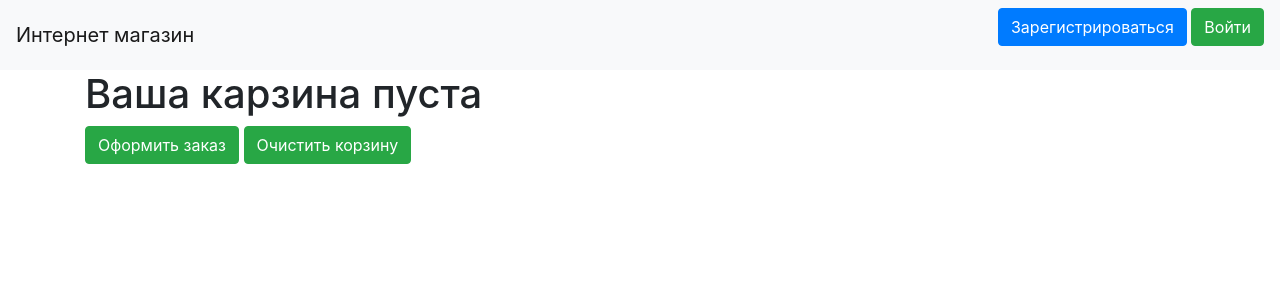
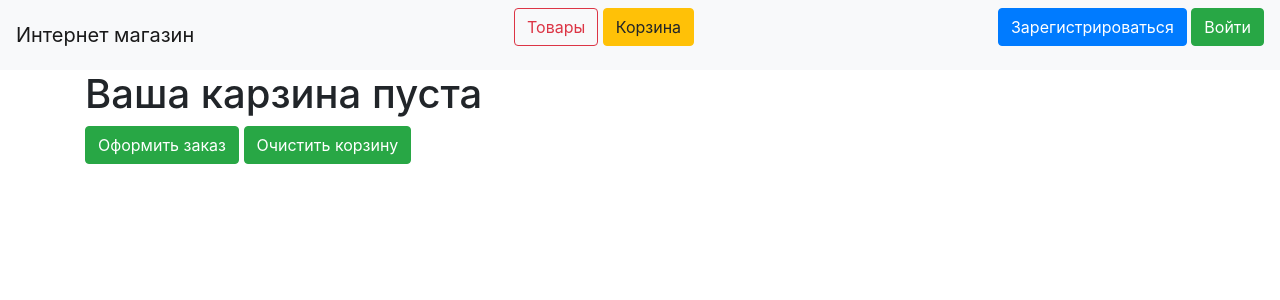
Before and after one commit to lisa-leonowa/store, a Flask app: page /basket in a window 1280 px wide. Shown: the top 300 px of the page. Run offline with Flask 2, Linux system fonts and the light colour scheme; some libraries are stand-ins or nearby versions.

Commit message:
Update base.html

```diff
--- a/templates/base.html
+++ b/templates/base.html
@@ -13,6 +13,10 @@
 <header>
     <nav class="navbar navbar-light bg-light">
         <a class="navbar-brand" href="#">Интернет магазин</a>
+        <p>
+            <a class="btn btn-outline-danger" href="/">Товары</a>
+            <a class="btn btn-warning" href="/basket">Корзина</a>
+        </p>
         {% if current_user.is_authenticated %}
             <a class="navbar-brand" href="/logout">{{ current_user.name }}</a>
         {% else %}
```
